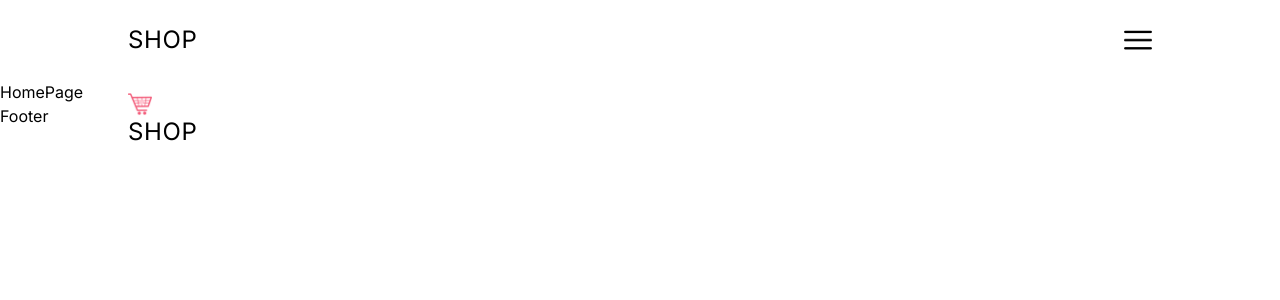
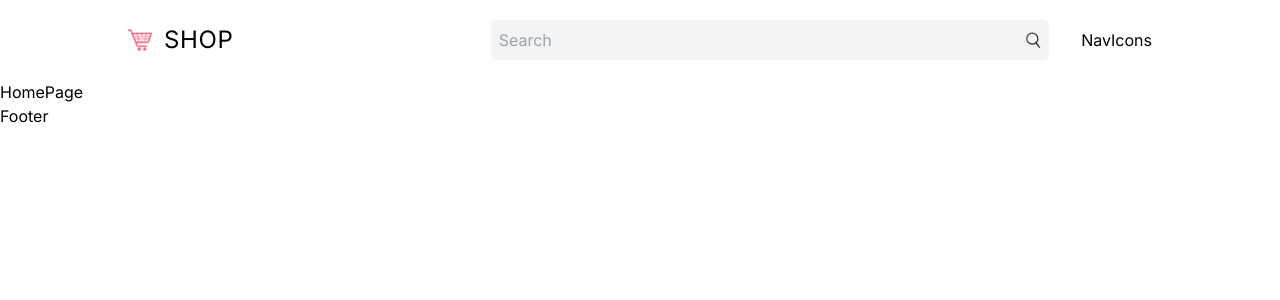
Before and after one commit to kastastin/headless-ecommerce, a Next.js app: page / in a window 1280 px wide. Shown: the top 300 px of the page. Built offline with nearby package versions, Linux system fonts and the light colour scheme.

Commit message:
added search input

```diff
--- a/src/components/Menu.tsx
+++ b/src/components/Menu.tsx
@@ -4,7 +4,7 @@
 import Link from "next/link";
 import Image from "next/image";
 
-export const Menu = () => {
+const Menu = () => {
   const [isOpen, setIsOpen] = useState(false);
 
   return (
@@ -32,3 +32,5 @@
     </div>
   );
 };
+
+export default Menu;
--- /dev/null
+++ b/src/components/NavIcons.tsx
@@ -0,0 +1,7 @@
+"use client";
+
+const NavIcons = () => {
+  return <div>NavIcons</div>;
+};
+
+export default NavIcons;
--- a/src/components/Navbar.tsx
+++ b/src/components/Navbar.tsx
@@ -1,13 +1,15 @@
 import Link from "next/link";
 import Image from "next/image";
 
-import { Menu } from "@/components/Menu";
+import Menu from "@/components/Menu";
+import NavIcons from "@/components/NavIcons";
+import Searchbar from "@/components/SearchBar";
 
 const Navbar = () => {
   return (
     <div className="relative h-20 px-4 md:px-8 lg:px-16 xl:px-32 2xl:px-64">
       {/* Mobile */}
-      <div className="flex h-full items-center justify-between">
+      <div className="flex h-full items-center justify-between md:hidden">
         <Link href="/">
           <div className="text-2xl tracking-wide">SHOP</div>
         </Link>
@@ -18,14 +20,17 @@
       <div className="hidden h-full items-center justify-between gap-8 md:flex">
         {/* Left */}
         <div className="w-1/3">
-          <Link href="/">
+          <Link href="/" className="flex items-center gap-3">
             <Image src="/logo.png" alt="Logo" width={24} height={24} />
             <div className="text-2xl tracking-wide">SHOP</div>
           </Link>
         </div>
 
         {/* Right */}
-        <div className="w-2/3"></div>
+        <div className="flex w-2/3 items-center justify-between gap-8">
+          <Searchbar />
+          <NavIcons />
+        </div>
       </div>
     </div>
   );
--- /dev/null
+++ b/src/components/SearchBar.tsx
@@ -0,0 +1,39 @@
+"use client";
+
+import React from "react";
+import Image from "next/image";
+import { useRouter } from "next/navigation";
+
+const SearchBar = () => {
+  const router = useRouter();
+
+  const handleSearch = (e: React.FormEvent<HTMLFormElement>) => {
+    e.preventDefault();
+
+    const formData = new FormData(e.currentTarget);
+    const name = formData.get("name") as string;
+
+    if (name) {
+      router.push(`/list?name=${name}`);
+    }
+  };
+
+  return (
+    <form
+      className="flex flex-1 items-center justify-between gap-4 rounded-md bg-gray-100 p-2"
+      onSubmit={handleSearch}
+    >
+      <input
+        type="text"
+        name="name"
+        placeholder="Search"
+        className="flex-1 bg-transparent outline-none"
+      />
+      <button className="cursor-pointer">
+        <Image src="/search.png" alt="Search" width={16} height={16} />
+      </button>
+    </form>
+  );
+};
+
+export default SearchBar;
```
